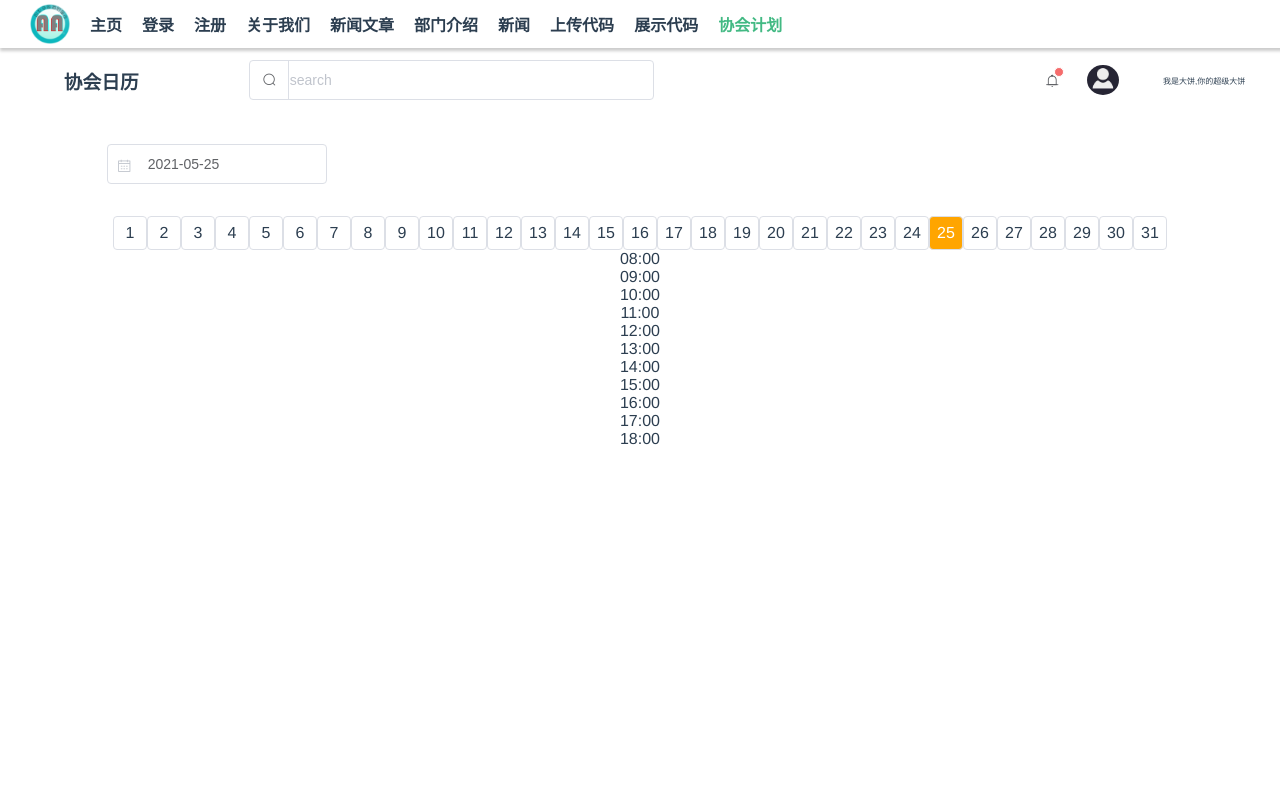
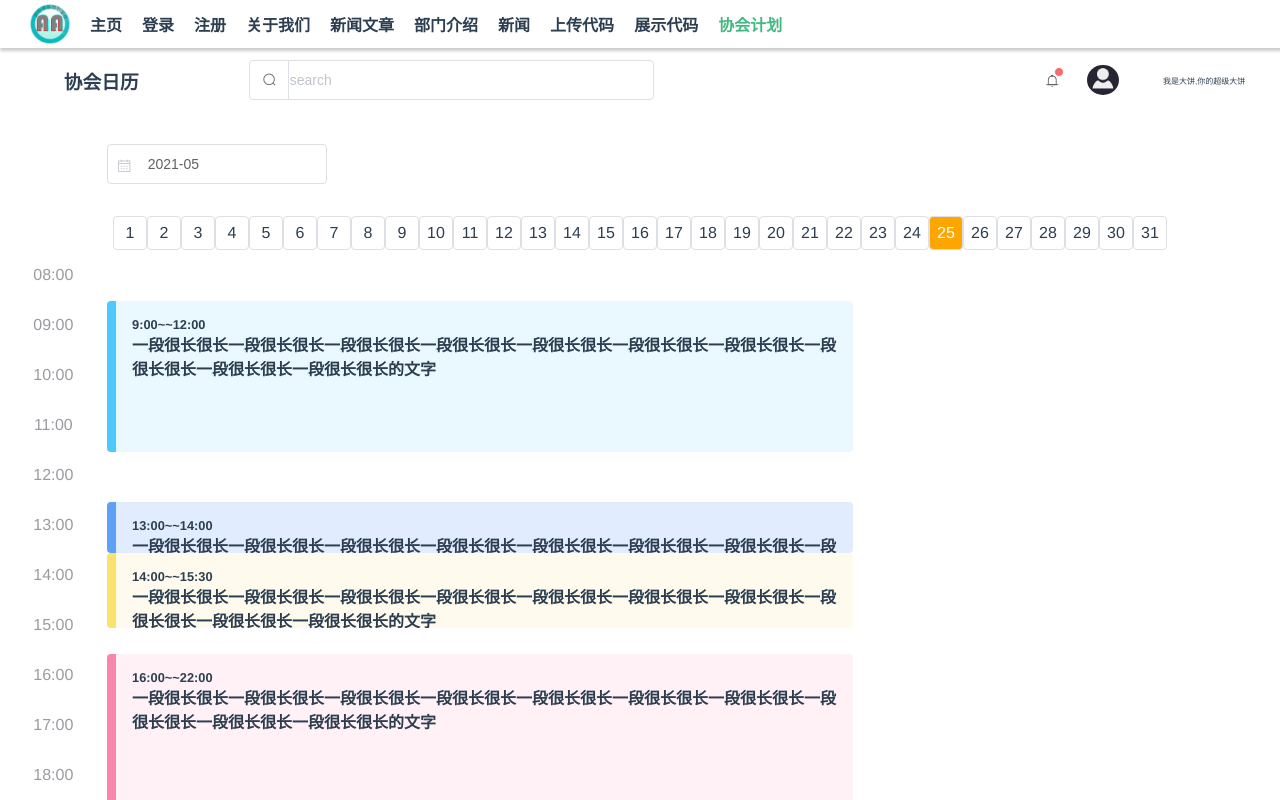
Before and after one commit to whpu-aa/website, a Vue app in the folder FrontEnd/: page /schedule in a window 1280 px wide. Shown: the top 800 px of the page. Built offline with nearby package versions, Linux system fonts and the light colour scheme.

Commit message:
改变日期选择逻辑,添加主页面Tag

```diff
--- a/FrontEnd/src/views/schedule.vue
+++ b/FrontEnd/src/views/schedule.vue
@@ -23,10 +23,10 @@
     <el-row>
       <el-col :span="4" :offset="2">
         <el-date-picker
-          v-model="dateValue"
-          type="date"
-          placeholder="选择日期"
-          value-format="yyyy-MM-dd"
+          v-model="MouthValue"
+          type="month"
+          placeholder="选择月"
+          value-format="yyyy-MM"
         ></el-date-picker>
       </el-col>
     </el-row>
@@ -39,13 +39,32 @@
         {{ each }}
       </div>
     </div>
-    <div class="main">
-      <div class="hour-column">
+    <el-row class="main">
+      <el-col :span="2" class="hour-column">
         <div class="hour-column-box" :key="each" v-for="each in hourArr">
           {{ each }}
         </div>
-      </div>
-    </div>
+      </el-col>
+      <el-col :span="14" class="label-column">
+        <div
+          class="label-box"
+          :key="id"
+          v-for="(item, id) in labelObjArray"
+          :style="{ top: item.top, height: item.height }"
+        >
+          <div
+            class="label-before"
+            :style="{ background: item.beforeColor }"
+          ></div>
+          <div class="label-content" :style="{ background: item.color }">
+            <div class="content-time">
+              {{ item.startTime }}~~{{ item.endTime }}
+            </div>
+            {{ item.main }}
+          </div>
+        </div>
+      </el-col>
+    </el-row>
   </div>
 </template>
 
@@ -53,15 +72,61 @@
 export default {
   data() {
     return {
-      dateValue: new Date().toISOString().substring(0, 10),
+      day: new Date().toISOString().substring(8, 10), //亮的那个
+      MouthValue: new Date().toISOString().substring(0, 7),
       searchData: "",
       avaterUrl: require("../assets/avater1.png"),
       bellBadge: false,
-      dateArray: Array.from({ length: 31 }, (_, index) => index + 1),
-      hourArr: Array.from({ length: 11 }, (_, index) => {
+      hourArr: Array.from({ length: 15 }, (_, index) => {
         let hour = index + 8;
         return hour < 10 ? "0" + hour + ":00" : hour + ":00";
       }),
+      labelObjArray: [
+        {
+          id: "111", //唯一识别号
+          top: "3.15rem",
+          height: "9.45rem", //每一个小时就是3.15Rem
+          beforeColor: "#4Ec9Fc",
+          color: "#EAF9FF",
+          startTime: "9:00",
+          endTime: "12:00",
+          tag: "meeting", //留个tag的筛选
+          main: "一段很长很长一段很长很长一段很长很长一段很长很长一段很长很长一段很长很长一段很长很长一段很长很长一段很长很长一段很长很长的文字",
+        },
+        {
+          id: "222",
+          top: "15.75rem",
+          height: "3.15rem", //每一个小时就是3.15Rem
+          beforeColor: "#5EA0F6",
+          color: "#E2ECFF",
+          startTime: "13:00",
+          endTime: "14:00",
+          tag: "讲题", //留个tag的筛选
+          main: "一段很长很长一段很长很长一段很长很长一段很长很长一段很长很长一段很长很长一段很长很长一段很长很长一段很长很长一段很长很长的文字",
+        },
+        {
+          id: "333",
+          top: "18.90rem",
+          height: "4.725rem", //每一个小时就是3.15Rem
+          beforeColor: "#f9e26e",
+          color: "#FEFAED",
+          startTime: "14:00",
+          endTime: "15:30",
+          tag: "母鸡吖", //留个tag的筛选
+          main: "一段很长很长一段很长很长一段很长很长一段很长很长一段很长很长一段很长很长一段很长很长一段很长很长一段很长很长一段很长很长的文字",
+        },
+        {
+          id: "444",
+          top: "25.2rem",
+          height: "18.9rem", //每一个小时就是3.15Rem
+          beforeColor: "#F985AB",
+          color: "#FFF1F6",
+          startTime: "16:00",
+          endTime: "22:00",
+          tag: "母鸡吖", //留个tag的筛选
+          main: "一段很长很长一段很长很长一段很长很长一段很长很长一段很长很长一段很长很长一段很长很长一段很长很长一段很长很长一段很长很长的文字",
+        },
+      ],
     };
   },
   methods: {
@@ -75,16 +140,18 @@ export default {
       if (day.length > 2) {
         return;
       }
-      this.dateValue = this.dateValue.substring(0, 8) + day;
+      this.day = day;
+      // todo:转换日子,清除tagObjArray,重新获取新的tagObjArray
     },
   },
   computed: {
-    day: function () {
-      if (this.dateValue) {
-        return this.dateValue.split("-")[2];
-      } else {
-        return 0;
-      }
+    dateArray() {
+      let yyyy = parseInt(this.MouthValue.split("-")[0], 10);
+      let mm = parseInt(this.MouthValue.split("-")[1], 10);
+      return Array.from(
+        { length: new Date(yyyy, mm, 0).getDate() },
+        (_, index) => index + 1
+      );
     },
   },
 };
@@ -98,10 +165,6 @@ export default {
   display: flex;
   align-items: center;
   margin-bottom: 2rem;
-}
-.main {
-  position: relative;
-  background-color: linear-gradient(25deg, #d33535, #ce796a, #baaea3, #86dfdf);
 }
 .bell >>> .el-button {
   background: none;
@@ -141,6 +204,7 @@ export default {
   padding-left: 2.5rem;
 }
 .day-box {
+  user-select: none;
   flex-shrink: 0;
   display: inline-flex;
   justify-content: center;
@@ -155,4 +219,42 @@ export default {
   white-space: nowrap;
   overflow-x: auto;
 }
+.main {
+  display: flex;
+  position: relative;
+}
+.hour-column {
+  display: flex;
+  flex-direction: column;
+  min-width: 3rem;
+}
+.hour-column-box {
+  margin: 1rem 0;
+  color: #65646ea6;
+}
+.label-column {
+  position: relative;
+}
+.label-before {
+  height: 100%;
+  width: 10px;
+  display: inline-block;
+  border-radius: 4px 0 0 4px;
+}
+.label-box {
+  display: flex;
+  position: absolute;
+  overflow: hidden;
+}
+.label-content {
+  padding: 1rem;
+  text-align: initial;
+  width: 100%;
+  border-radius: 0 4px 4px 0;
+  font-weight: bold;
+}
+
+.content-time {
+  font-size: 80%;
+}
 </style>
```
Also changed, not shown: 1 other file (tests, documents, lock files or other folders).
